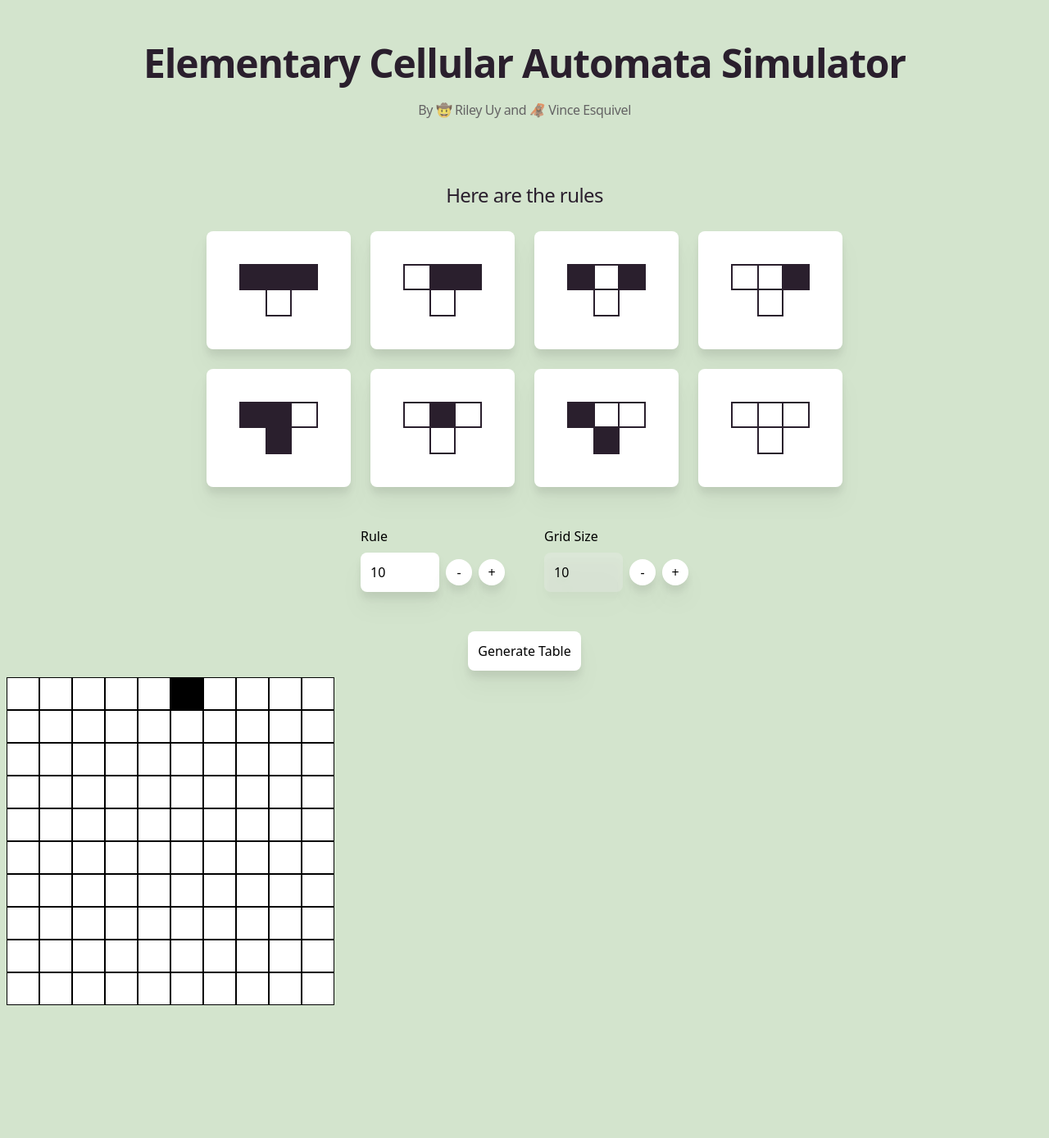
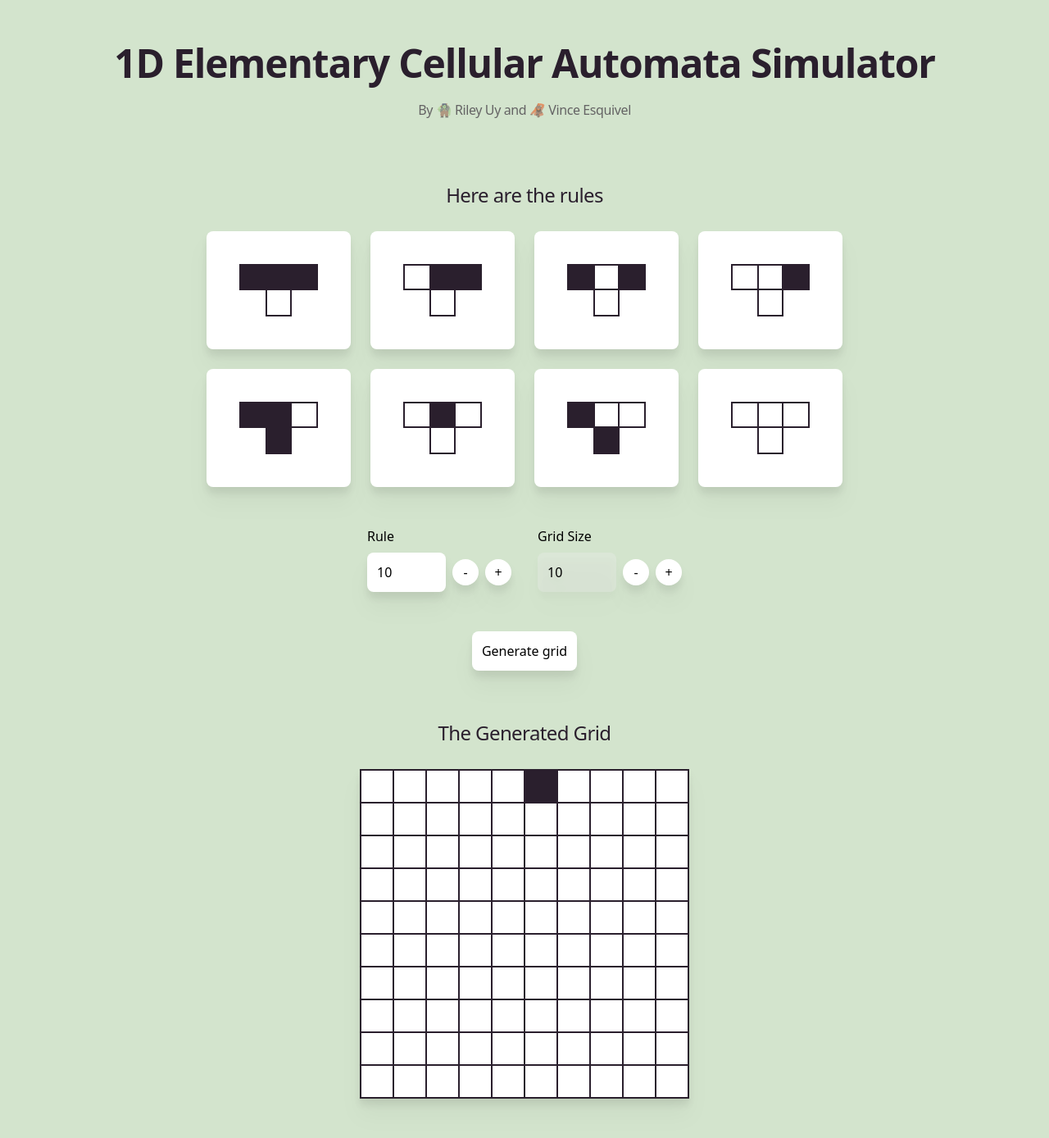
Before and after one commit to rileyuy/CMPLXSY-Cellular-Automata, a Next.js app: page / in a window 1280 px wide. Shown: the top 1388 px of the page at 82% size. Before the commit the page ends 1226 px from the top, so only its background shows below. Built offline with nearby package versions, Linux system fonts and the light colour scheme.

Commit message:
styles v3

```diff
--- a/components/CellGrid.js
+++ b/components/CellGrid.js
@@ -1,7 +1,6 @@
 import { Grid } from "@mui/material";
-import { useState, useEffect } from "react";
 
-export default function CellGrid({ cellCount = 16, rule = 110, isActive }) {
+export default function CellGrid({ cellCount, rule, isActive }) {
   function decimalToBinary(dec) {
     return (dec >>> 0).toString(2);
   }
@@ -64,14 +63,15 @@ export default function CellGrid({ cellCount = 16, rule = 110, isActive }) {
   }
 
   return (
-    <Grid container spacing={5} className="w-full h-full">
+    <div className="border border-[#2a1f2d] drop-shadow-xl">
+      <Grid>
         {gridData.map((columns, i) => {
           return (
-          <div className="flex flex-row w-full">
+            <div key={i} className="flex flex-row w-full">
               {columns.map((columnCell, k) => (
                 <Grid
-                className={`border-1 border-black border w-10 h-10 ${
-                  columnCell === "1" ? "bg-black" : "bg-white"
+                  className={`border border-[#2a1f2d] w-10 h-10 ${
+                    columnCell === "1" ? "bg-[#2a1f2d]" : "bg-white"
                   }`}
                   key={i + k}
                 />
@@ -80,5 +80,6 @@ export default function CellGrid({ cellCount = 16, rule = 110, isActive }) {
           );
         })}
       </Grid>
+    </div>
   );
 }
--- a/components/Fields.js
+++ b/components/Fields.js
@@ -54,7 +54,7 @@ export default function Fields({
   return (
     <>
       <div className="flex flex-col gap-12 justify-center items-center">
-        <div className="flex flex-row gap-12 ">
+        <div className="grid gap-8 xxs:grid-cols-1 md:grid-cols-2">
           <div className={classNames(styles["field-container"])}>
             <label>Rule</label>
             <div className="flex flex-row justify-center items-center gap-2">
@@ -136,13 +136,8 @@ export default function Fields({
             </div>
           </div>
         </div>
-        <button
-          // className={`border-2 border-black rounded-md ${
-          //   isActive ? "bg-green-400" : "bg-red-500"
-          // }`}
-          onClick={() => setIsActive(!isActive)}
-        >
-          Generate Table
+        <button onClick={() => setIsActive(!isActive)}>
+          {isActive ? "Clear grid" : "Generate grid"}
         </button>
       </div>
     </>
--- a/components/Grid.js
+++ b/components/Grid.js
@@ -2,7 +2,8 @@ import CellGrid from "@/components/CellGrid";
 
 export default function Grid({ cellCount, rule, isActive }) {
   return (
-    <div className="w-full h-full pl-12 pt-12">
+    <div className="w-full flex flex-col justify-center items-center py-16">
+      <h2 className="mb-8">The Generated Grid</h2>
       <CellGrid cellCount={cellCount} rule={rule} isActive={isActive} />
     </div>
   );
--- a/components/PageHeader.js
+++ b/components/PageHeader.js
@@ -25,17 +25,17 @@ export default function PageHeader({ rule }) {
       <div className="flex flex-col w-full justify-center items-center">
         <div className="w-5/6 py-12 flex flex-col justify-center items-center">
           <h1 className="text-center flex justify-center items-center">
-            Elementary Cellular Automata Simulator
+            1D Elementary Cellular Automata Simulator
           </h1>
           <p className="text-center flex justify-center items-center mt-4">
-            By 🤠 Riley Uy and 🦧 Vince Esquivel
+            By 🧌 Riley Uy and 🦧 Vince Esquivel
           </p>
         </div>
         <div className="w-full pt-8 pb-12 flex flex-col justify-center items-center">
           <h2 className="text-center flex justify-center items-center mb-8">
             Here are the rules
           </h2>
-          <div className=" grid gap-6 xxs:grid-cols-2 lg:grid-cols-4 xxxl:grid-cols-8">
+          <div className="grid gap-6 xxs:grid-cols-2 lg:grid-cols-4 xxxl:grid-cols-8">
             {ruleHeaders.map((header, key) => {
               return (
                 <Rule
--- a/pages/index.js
+++ b/pages/index.js
@@ -13,10 +13,10 @@ export default function Home() {
   return (
     <>
       <Head>
-        <title>Elementary Cellular Automata Simulator</title>
+        <title>1D Elementary Cellular Automata Simulator</title>
         <meta
           name="description"
-          content="Elementary Cellular Automata Simulator"
+          content="1D Elementary Cellular Automata Simulator"
         />
         <meta name="viewport" content="width=device-width, initial-scale=1" />
         <link rel="icon" href="/favicon.ico" />
--- a/styles/globals.css
+++ b/styles/globals.css
@@ -43,7 +43,8 @@ h2 {
 p,
 input,
 label,
-button {
+button,
+a {
   font-size: 1rem;
   font-weight: 500;
 }
@@ -85,3 +86,9 @@ button:hover {
   background-color: #efefef;
   filter: none;
 }
+
+button:focus {
+  background-color: #fff;
+  filter: drop-shadow(0 20px 13px rgb(0 0 0 / 0.03))
+    drop-shadow(0 8px 5px rgb(0 0 0 / 0.08));
+}
```
Lines whose indentation alone changed are shown as unchanged.
